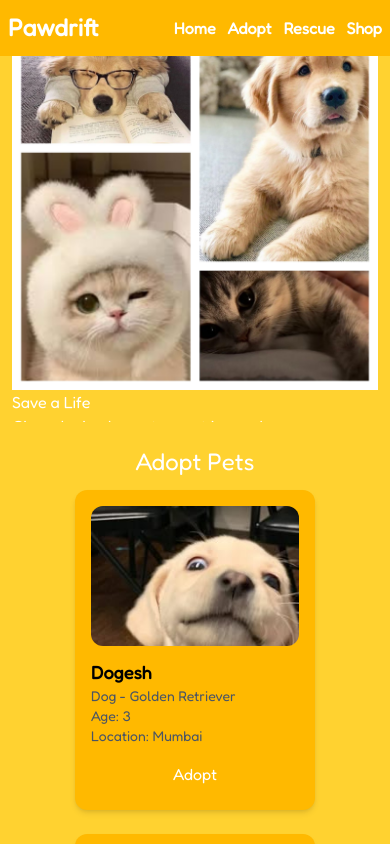
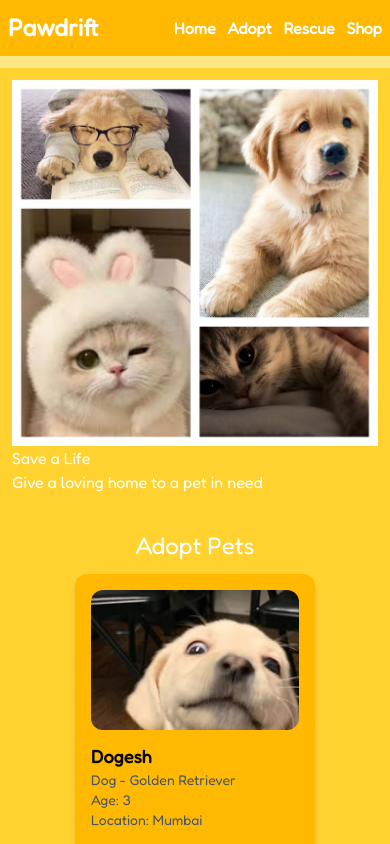
Before and after one commit to Diksha0032/pawdrift, a React (Vite) app: page / in a window 390 px wide. Shown: the top 844 px of the page. Built offline with nearby package versions, Linux system fonts and the light colour scheme.

Commit message:
Update Hkb.jsx

```diff
--- a/src/components/Hkb.jsx
+++ b/src/components/Hkb.jsx
@@ -5,7 +5,7 @@ import "swiper/css";
 
 const Hkb = () => {
   return (
-    <section className="w-full h-[50vh] md:h-auto bg-amber-200 overflow-hidden">
+    <section className="w-full sm:h-[50vh] md:h-auto lg:h-auto bg-amber-200 overflow-hidden pt-14 md:pt-16">
       <Swiper
         modules={[Autoplay]}
         spaceBetween={20}
@@ -14,7 +14,7 @@ const Hkb = () => {
         className="w-full h-full"
       >
         <SwiperSlide>
-          <div className="bg-amber-300 mt-3 p-3 w-full h-full relative text-bottom">
+          <div className="bg-amber-300 w-full h-full relative text-bottom">
             <img src="/images/hkbfirst.jpg" alt="" />
             <h3 className="bottom-6 left-6 text-white text-bottom">Why </h3>
             <p className="bg-amber-300cbottom-6 left-6 text-white text-bottom">Adopt </p>
```
